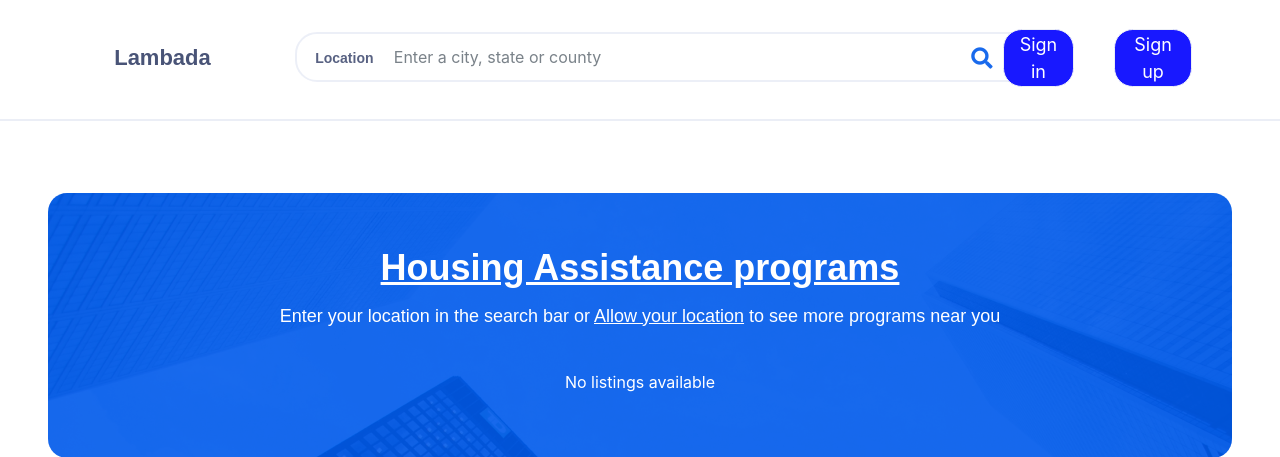
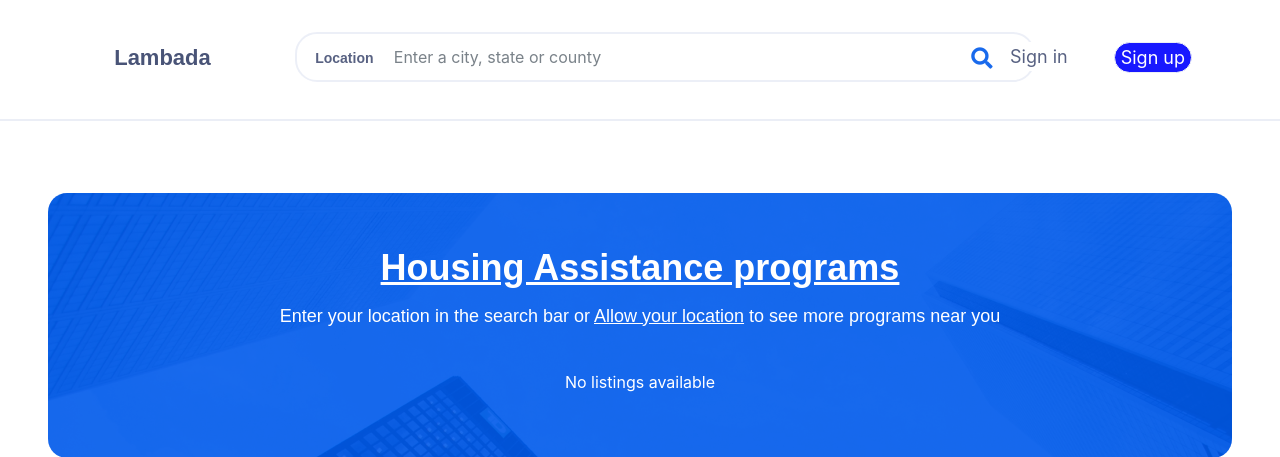
Before and after one commit to RomaneGreen/lambada, a Django app: page / in a window 1280 px wide; the page is wider, and only the part inside the window is pictured. Shown: the top 457 px of that part. Run offline with Django 3.2, Linux system fonts and the light colour scheme; data that the repository does not hold is empty; parts of the project's set-up code (start-up, migrations or seed data) failed here and were passed over; some libraries are stand-ins or nearby versions.

Commit message:
authcomplete moved in google search powered function,dynamic button colors

```diff
--- a/lambada/static/css/custom.css
+++ b/lambada/static/css/custom.css
@@ -787,11 +787,22 @@ color: #465175;
     border-top: 2px solid #EBEEF6;
 }
 
-#indexbutton {
+.indexbutton {
     position: relative;
     right: 40px;
     font-Size: 18px;
-    line-height: 27px
+    line-height: 27px;
+
+}
+
+.indexbuttont {
+    position: relative;
+    right: 40px;
+    font-Size: 18px;
+    line-height: 27px;
+    background-color:white;
+    color: #465175;
+    border: none;
 }
 
  #mglassindex {
@@ -1374,3 +1385,19 @@ html, body {
 .fa-bookmark {
     background : #015AEB;
 }
+
+ #navlisting .btn-nav__nohover {
+     color: #465175;
+     /* font-size: 18px;
+line-height: 27px; */
+}
+
+/* #navlisting .btn-nav__nohover:hover {
+    color:white;
+    background: #015AEB;
+    width: 101px;
+    height: 37px;
+    font-size: 18px;
+line-height: 27px;
+border-radius:19px;
+} */
--- a/templates/partials/_navbarindex.html
+++ b/templates/partials/_navbarindex.html
@@ -92,13 +92,13 @@
               <li style="" class="nav-item mr-4">
                 <a class="nav-link" href="{% url 'login' %}">
                   <!-- <i class="fas fa-sign-in-alt"></i> -->
-                  <button id="indexbutton" class="btn-nav">  Sign in</button>
+                  <button id="indexbuttont" onmouseover="myFunction()" class="btn-nav indexbuttont">  Sign in</button>
                   </a>
               </li>
               <li class="nav-item mr-4">
                   <a class="nav-link" href="{% url 'register' %}">
                     <!-- <i class="fas fa-search"></i> -->
-                    <button id="indexbutton" class="btn-nav"> Sign up</button>
+                    <button id="indexbutton" onmouseover="myFunctiont()" class="btn-nav indexbutton"> Sign up</button>
                     </a>
                 </li>
 
@@ -112,8 +112,47 @@
 <!-- <script src='https://ajax.googleapis.com/ajax/libs/jquery/1.7.2/jquery.min.js'></script> -->
 <!-- <script src="https://maps.googleapis.com/maps/api/js?sensor=false&libraries=places"></script> -->
        <!-- <script src="https://maps.googleapis.com/maps/api/js?key=AIzaSyBbqO1MJZ55ohsVhEGj-v8-RAUJj-HwGuc&libraries=places&callback=initAutocomplete"></script> -->
+   <script async defer src="https://maps.googleapis.com/maps/api/js?key=AIzaSyBbqO1MJZ55ohsVhEGj-v8-RAUJj-HwGuc&libraries=places&callback=initAutocomplete"></script>
 
 <script>
+
+
+  function myFunction() {
+
+    var x = document.getElementById("indexbutton");
+    var y = document.getElementById("indexbuttont");
+
+        y.classList.remove("indexbuttont");
+        y.classList.add("indexbutton");
+        x.classList.remove("indexbutton");
+        x.classList.add("indexbuttont");
+
+
+
+
+  }
+
+  function myFunctiont() {
+
+    var x = document.getElementById("indexbutton");
+    var y = document.getElementById("indexbuttont");
+
+    y.classList.add("indexbuttont");
+    y.classList.remove("indexbutton");
+        x.classList.add("indexbutton");
+        x.classList.remove("indexbuttont");
+
+
+
+
+  }
+
+  function initAutocomplete() {
+
+    autocomplete = new google.maps.places.Autocomplete(
+      /** @type {!HTMLInputElement} */(document.getElementById('autocomplete')),
+      {types: ['geocode']});
+
 
 
   var pac_input = document.getElementById('autocomplete');
@@ -150,13 +189,12 @@
         var autocomplete = new google.maps.places.Autocomplete(input);
 
     })(pac_input);
+  }
 
-function initAutocomplete() {
-
-	autocomplete = new google.maps.places.Autocomplete(
-	  /** @type {!HTMLInputElement} */(document.getElementById('autocomplete')),
-	  {types: ['geocode']});
-
-	}
  </script>
        <script src="https://maps.googleapis.com/maps/api/js?key=AIzaSyBbqO1MJZ55ohsVhEGj-v8-RAUJj-HwGuc&libraries=places&callback=initAutocomplete"></script>
+
+       <!-- <script async defer
+    src="https://maps.googleapis.com/maps/api/js?key=AIzaSyBbqO1MJZ55ohsVhEGj-v8-RAUJj-HwGuc&callback=initialize">
+</script>
+ -->
```
Also changed, not shown: templates/listings/search.html (+6 -3 lines), templates/partials/_navbarlisting.html (+33 -3 lines).
